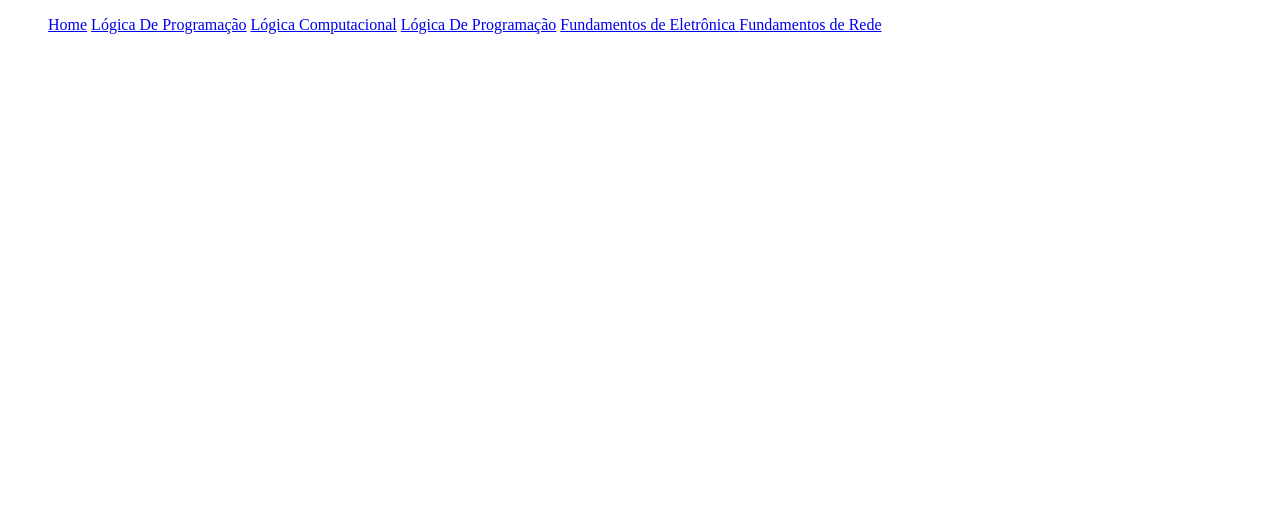
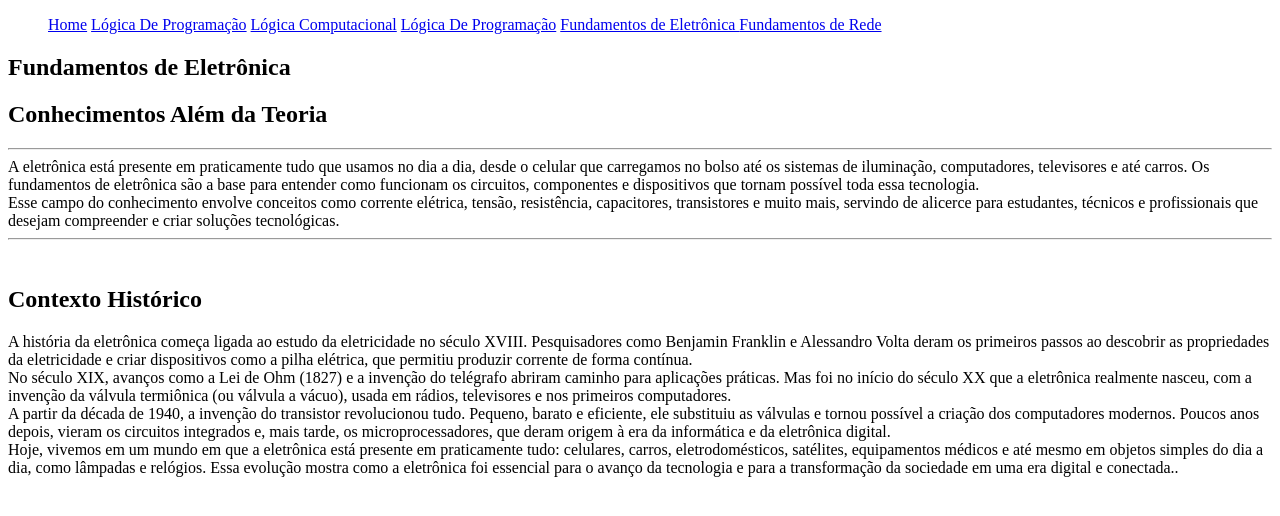
Before and after one commit to eli-bernardi/site-Situacao-De-Aprendizagem, a plain HTML site: page SERVICE/fundamentos_eletronica.html in a window 1280 px wide. Drawn offline with Linux system fonts and the light colour scheme.

Commit message:
Versão Beta 1.07

```diff
--- a/SERVICE/fundamentos_eletronica.html
+++ b/SERVICE/fundamentos_eletronica.html
@@ -22,7 +22,54 @@
     </header>
     <main>
         <section>
+            <h1>Fundamentos de Eletrônica</h1>
+            <h2>Conhecimentos Além da Teoria</h2>
+            <hr>
+            <div>
+                <p1>
+                    A eletrônica está presente em praticamente tudo que usamos no dia a dia, desde o celular que
+                    carregamos no bolso até os sistemas de iluminação, computadores, televisores e até carros. Os
+                    fundamentos de eletrônica são a base para entender como funcionam os circuitos, componentes e
+                    dispositivos que tornam possível toda essa tecnologia.
+                    <br>Esse campo do conhecimento envolve conceitos como corrente elétrica, tensão, resistência,
+                    capacitores, transistores e muito mais, servindo de alicerce para estudantes, técnicos e
+                    profissionais que desejam compreender e criar soluções tecnológicas.
+                    <br>
+                </p1>
+            </div>
+        </section>
+        <section>
+            <div>
+                <hr><br>
+                <h2>Contexto Histórico</h2>
+                <p2>
+                    A história da eletrônica começa ligada ao estudo da eletricidade no século XVIII. Pesquisadores como
+                    Benjamin Franklin e Alessandro Volta deram os primeiros passos ao descobrir as propriedades da
+                    eletricidade e criar dispositivos como a pilha elétrica, que permitiu produzir corrente de forma
+                    contínua.<br>
+                </p2>
+                <p2>
+                    No século XIX, avanços como a Lei de Ohm (1827) e a invenção do telégrafo abriram caminho para
+                    aplicações práticas. Mas foi no início do século XX que a eletrônica realmente nasceu, com a
+                    invenção da válvula termiônica (ou válvula a vácuo), usada em rádios, televisores e nos primeiros
+                    computadores.<br>
+                </p2>
 
+                <p2>
+                    A partir da década de 1940, a invenção do transistor revolucionou tudo. Pequeno, barato e eficiente,
+                    ele substituiu as válvulas e tornou possível a criação dos computadores modernos. Poucos anos
+                    depois, vieram os circuitos integrados e, mais tarde, os microprocessadores, que deram origem à era
+                    da informática e da eletrônica digital.
+                    <br>
+                </p2>
+                <p2>
+                    Hoje, vivemos em um mundo em que a eletrônica está presente em praticamente tudo: celulares, carros,
+                    eletrodomésticos, satélites, equipamentos médicos e até mesmo em objetos simples do dia a dia, como
+                    lâmpadas e relógios. Essa evolução mostra como a eletrônica foi essencial para o avanço da
+                    tecnologia e para a transformação da sociedade em uma era digital e conectada..
+                    <br>
+                </p2>
+            </div>
         </section>
     </main>
 </body>
```
Also changed, not shown: contato.html (+0 -8 lines).
